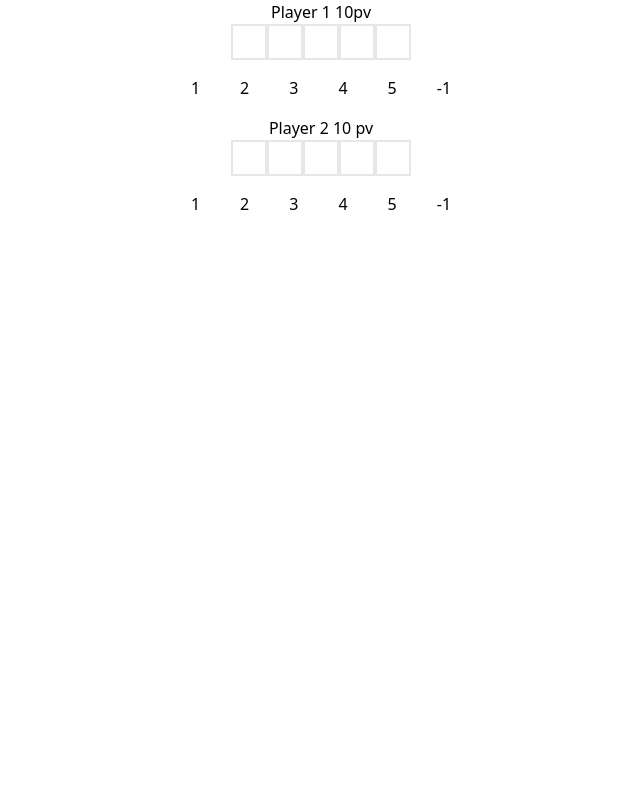
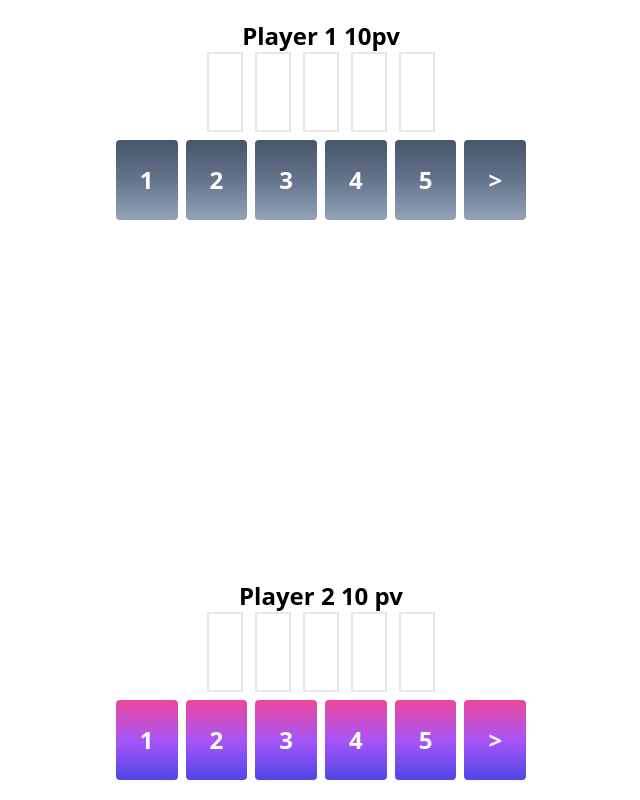
Before and after one commit to reifocS/raph-duel, a React (Vite) app: page / in a window 1280 px wide. Shown: the whole page, without its empty margins (319-959 px from the left). Built offline with nearby package versions, Linux system fonts and the light colour scheme.

Commit message:
animation

```diff
--- a/game.ts
+++ b/game.ts
@@ -31,12 +31,12 @@ export class AiPlayer extends Player {
     }
 }
 
-function evaluate(game: Game): number {
+function evaluate(game: Game, depth: number): number {
     if (game.player_one.pv <= 0) {
-        return Number.POSITIVE_INFINITY;
+        return 1000 + depth;
     }
     if (game.player_two.pv <= 0) {
-        return Number.NEGATIVE_INFINITY;
+        return -1000 - depth;
     }
     const maximizingPlayerScore = game.player_two.pv;
     const minimizingPlayerScore = game.player_one.pv;
@@ -45,7 +45,7 @@ function evaluate(game: Game): number {
 
 function minmax(game: Game, depth: number, isMaximizing: boolean): number {
     if (depth === 0 || game.check_end()) {
-        return evaluate(game);
+        return evaluate(game, depth);
     }
 
     if (isMaximizing) {
@@ -73,7 +73,7 @@ function minmax(game: Game, depth: number, isMaximizing: boolean): number {
     }
 }
 
-//Todo add alpha-beta pruning
+//Todo it does not work well because players are playing simultaneously, adapt it
 export class AiPlayerMinMax extends AiPlayer {
 
     constructor() {
@@ -157,7 +157,7 @@ export class Game {
                 this.player_one.pv -= card_two - card;
             }
         }
-        this.check_end();
+        this.done = this.check_end();
         this.turn(this.player_one, card, card_two);
         this.turn(this.player_two, card_two, card);
     }
@@ -174,3 +174,156 @@ export class Game {
         return false;
     }
 }
+
+
+const examplePayOff = [
+    [[0, 0], [-1, 1], [-2, 2], [-3, 3], [-4, 4], [0, 0]],
+    [[1, -1], [0, 0], [-1, 1], [-2, 2], [-3, 3], [0, 0]],
+    [[2, -2], [1, -1], [0, 0], [-1, 1], [-2, 2], [0, 0]],
+    [[3, -3], [2, -2], [1, -1], [0, 0], [-1, 1], [0, 0]],
+    [[4, -4], [3, -3], [2, -2], [1, -1], [0, 0], [0, 0]],
+    [[0, 0], [0, 0], [0, 0], [0, 0], [0, 0], [0, 0]]]
+
+type PayoffMatrix = number[][][];
+
+export function getPayOffMatrix(game: Game): PayoffMatrix {
+    // Set up the payoff matrix
+    const n = cards.length
+    const payoffMatrix = Array(n)
+        .fill(0)
+        .map(() =>
+            Array(n)
+                .fill(0)
+                .map(() => [0, 0])
+        );
+
+    // Compute payoffs for each combination of moves
+    for (let i = 0; i < n; i++) {
+        for (let j = 0; j < n; j++) {
+            // Copy the game state for the simulation
+            if (game.is_valid_play(cards[i], game.player_one) && game.is_valid_play(cards[j], game.player_two)) {
+                const simGame = game.deep_copy();
+                simGame.play(cards[i], cards[j]);
+
+                // Compute payoffs for each player based on the simulation
+                const playerOnePayoff = simGame.player_one.pv - simGame.player_two.pv;
+                const playerTwoPayoff = simGame.player_two.pv - simGame.player_one.pv;
+
+                // Update the payoff matrix
+                payoffMatrix[i][j] = [playerOnePayoff, playerTwoPayoff];
+            } else {
+                // Impossible move
+                payoffMatrix[i][j] = [Number.NEGATIVE_INFINITY, Number.NEGATIVE_INFINITY];
+
+            }
+
+        }
+    }
+
+    return payoffMatrix;
+
+
+}
+
+
+interface Node {
+    stats: {
+        wins: number;
+        visits: number;
+    };
+    children: Node[];
+    parent: Node | null;
+}
+
+
+function monte_carlo_tree_search(root: Node): Node {
+    let i = 100_000
+    while (i < 100_000) {
+        const leaf = traverse(root);
+        const simulation_result = rollout(leaf);
+        backpropagate(leaf, simulation_result);
+        ++i;
+    }
+
+    return best_child(root);
+}
+
+function traverse(node: Node): Node {
+    while (fully_expanded(node)) {
+        node = best_uct(node);
+    }
+
+    // in case no children are present / node is terminal
+    return pick_unvisited(node.children) || node;
+}
+
+function rollout(node: Node): number {
+    while (non_terminal(node)) {
+        node = rollout_policy(node);
+    }
+    return result(node);
+}
+
+function rollout_policy(node: Node): Node {
+    return pick_random(node.children);
+}
+
+function backpropagate(node: Node, result: number): void {
+    if (is_root(node)) return;
+    node.stats = update_stats(node, result);
+    backpropagate(node.parent!, result);
+}
+
+function best_child(node: Node): Node {
+    return node.children.reduce((a, b) => (a.stats.visits > b.stats.visits ? a : b));
+}
+
+function fully_expanded(node: Node): boolean {
+    return node.children.length === 0 || node.children.every((c) => c.stats.visits > 0);
+}
+
+function best_uct(node: Node): Node {
+    const ucts = node.children.map((c) => uct_value(node.stats.visits, c.stats.wins, c.stats.visits));
+    const max_uct = Math.max(...ucts);
+    return node.children[ucts.indexOf(max_uct)];
+}
+
+function uct_value(parent_visits: number, node_wins: number, node_visits: number): number {
+    const exploration = Math.sqrt(Math.log(parent_visits) / node_visits);
+    return node_wins / node_visits + 2 * exploration;
+}
+
+function non_terminal(node: Node): boolean {
+    return node.children.length > 0;
+}
+
+function pick_random(nodes: Node[]): Node {
+    const random_index = Math.floor(Math.random() * nodes.length);
+    return nodes[random_index];
+}
+
+function pick_unvisited(nodes: Node[]): Node | null {
+    const unvisited = nodes.filter((c) => c.stats.visits === 0);
+    return unvisited.length > 0 ? pick_random(unvisited) : null;
+}
+
+function is_root(node: Node): boolean {
+    return node.parent === null;
+}
+
+function update_stats(node: Node, result: number): { wins: number; visits: number } {
+    return {
+        wins: node.stats.wins + result,
+        visits: node.stats.visits + 1,
+    };
+}
+
+function resources_left(time: number, computational_power: number): boolean {
+    // implementation omitted
+    return true;
+}
+
+function result(node: Node): number {
+    // implementation omitted
+    return 0;
+}
--- a/package.json
+++ b/package.json
@@ -9,6 +9,8 @@
     "preview": "vite preview"
   },
   "dependencies": {
+    "@formkit/auto-animate": "^1.0.0-beta.6",
+    "framer-motion": "^9.0.4",
     "react": "^18.2.0",
     "react-dom": "^18.2.0"
   },
--- a/src/App.tsx
+++ b/src/App.tsx
@@ -1,71 +1,169 @@
-import { SyntheticEvent, useRef, useState } from "react";
-import { AiPlayer, Game } from "../game";
+import { useRef, useState } from "react";
+import { AiPlayer, getPayOffMatrix, Game } from "../game";
 import "./App.css";
+import Card from "./Card";
+// import { useAutoAnimate } from "@formkit/auto-animate/react";
+import { motion } from "framer-motion";
+
+function Board({
+  cards,
+  board,
+  interactive,
+  handlePlay,
+}: {
+  cards: number[];
+  board: number[][];
+  interactive: boolean;
+  handlePlay: (c: number) => void;
+}) {
+  //const [parent, enableAnimations] = useAutoAnimate(/* optional config */);
+
+  return (
+    <>
+      <div className="flex mb-2 gap-3">
+        {board.map((b, i) => (
+          <ul
+            className="border-2 border-solid p-4 flex gap-2 min-h-[80px]"
+            key={i}
+          >
+            {b.map((c) => (
+              <motion.li
+                layoutId={"board" + c + interactive}
+                className="border-2 p-2 bg-slate-600 text-white"
+                key={c}
+              >
+                {c}
+              </motion.li>
+            ))}
+          </ul>
+        ))}
+      </div>
+      <div className="flex gap-2 w-full items-center justify-center">
+        {cards.map((c) => (
+          <Card
+            key={c}
+            cardValue={c}
+            color={
+              interactive
+                ? "bg-gradient-to-t from-slate-400 via-slate-500 to-slate-600"
+                : "bg-gradient-to-t from-indigo-600 via-purple-500 to-pink-500"
+            }
+            isInteractive={interactive}
+            handlePlay={handlePlay}
+          ></Card>
+        ))}
+      </div>
+    </>
+  );
+}
+
+type GameInfo = {
+  player_one_card: number | null;
+  player_two_card: number | null;
+  winner: number | null;
+};
 
 function App() {
   const gameRef = useRef(new Game(true));
-  const [, forceUpdate] = useState(1);
-  const [error, setError] = useState("");
+  const [gameInfo, setGameInfo] = useState<GameInfo>({
+    player_one_card: null,
+    player_two_card: null,
+    winner: null,
+  });
+  const cancelRef = useRef(0);
 
   function handlePlay(cardPlayer: number) {
-    setError("");
     const game = gameRef.current;
+    clearTimeout(cancelRef.current);
     if (game.is_valid_play(+cardPlayer, game.player_one)) {
       const cardAi = (game.player_two as AiPlayer).choose_card(game);
+      console.log(getPayOffMatrix(game));
       game.play(+cardPlayer, cardAi);
-      forceUpdate((prev) => prev + 1);
-    } else {
-      setError("invalid move");
+      setGameInfo({
+        player_one_card: cardPlayer,
+        player_two_card: cardAi,
+        winner: game.done ? (game.player_one.pv <= 0 ? 2 : 1) : null,
+      });
+
+      /*cancelRef.current = setTimeout(() => {
+        setGameInfo((prev) => ({
+          ...prev,
+          player_one_card: null,
+          player_two_card: null,
+        }));
+      }, 2000);*/
     }
   }
 
   return (
-    <div className="App">
-      <p style={{ color: "red" }}>{error}</p>
-      <div className="flex flex-col items-center justify-center">
-        <p>Player 1 {gameRef.current.player_one.pv}pv</p>
-
-        <div className="grid grid-cols-5">
-          {gameRef.current.player_one.board.map((b, i) => (
-            <ul className="border-2 border-solid p-4" key={i}>
-              {b.map((c) => (
-                <li key={c}>{c}</li>
-              ))}
-            </ul>
-          ))}
-        </div>
-        <div className="flex gap-2 w-full items-center justify-center">
-          {gameRef.current.player_one.cards.map((c) => (
-            <div
-              className="p-4 cursor-pointer"
-              onClick={() => handlePlay(c)}
-              key={c}
-            >
-              {c}
-            </div>
-          ))}
-        </div>
-      </div>
-      <div className="flex flex-col items-center justify-center">
-        <p>Player 2 {gameRef.current.player_two.pv} pv</p>
-
-        <div className="grid grid-cols-5">
-          {gameRef.current.player_two.board.map((b, i) => (
-            <ul className="border-2 border-solid p-4" key={i}>
-              {b.map((c) => (
-                <li key={c}>{c}</li>
-              ))}
-            </ul>
-          ))}
-        </div>
-        <div className="flex gap-2 w-full items-center justify-center">
-          {gameRef.current.player_two.cards.map((c) => (
-            <div className="p-4" key={c}>
-              {c}
-            </div>
-          ))}
-        </div>
-      </div>
+    <div className="min-h-screen flex flex-col justify-between p-5">
+      {!gameRef.current.done ? (
+        <>
+          <div className="flex flex-col items-center justify-center">
+            <p className="font-extrabold text-2xl">
+              Player 1 {gameRef.current.player_one.pv}pv
+            </p>
+            <Board
+              cards={gameRef.current.player_one.cards}
+              board={gameRef.current.player_one.board}
+              interactive={true}
+              handlePlay={handlePlay}
+            />
+          </div>
+          <div className="flex flex-col gap-3 items-center">
+            <Card
+              key={gameInfo.player_one_card + "p1"}
+              cardValue={gameInfo.player_one_card}
+              color={
+                "bg-gradient-to-t from-slate-400 via-slate-500 to-slate-600"
+              }
+              isInteractive={false}
+              handlePlay={function (c: number): void {
+                return;
+              }}
+            ></Card>
+            <Card
+              key={gameInfo.player_two_card + "p2"}
+              cardValue={gameInfo.player_two_card}
+              color={
+                "bg-gradient-to-t from-indigo-600 via-purple-500 to-pink-500"
+              }
+              isInteractive={false}
+              handlePlay={function (c: number): void {
+                return;
+              }}
+            ></Card>
+          </div>
+          <div className="flex flex-col items-center justify-center">
+            <p className="font-extrabold text-2xl">
+              Player 2 {gameRef.current.player_two.pv} pv
+            </p>
+            <Board
+              cards={gameRef.current.player_two.cards}
+              board={gameRef.current.player_two.board}
+              interactive={false}
+              handlePlay={(c: number) => undefined}
+            />
+          </div>
+        </>
+      ) : (
+        <p className="text-2xl font-extrabold">
+          Winner is player {gameInfo.winner}
+          <button
+            onClick={() => {
+              gameRef.current = new Game(true);
+              setGameInfo({
+                player_one_card: null,
+                player_two_card: null,
+                winner: null,
+              });
+            }}
+            className="inline-flex text-white bg-indigo-500 border-0 py-2 px-6 focus:outline-none hover:bg-indigo-600 rounded text-lg"
+          >
+            Replay
+          </button>
+        </p>
+      )}
     </div>
   );
 }
--- /dev/null
+++ b/src/Card.tsx
@@ -0,0 +1,31 @@
+import { motion } from "framer-motion";
+
+type Props = {
+  cardValue: number | null;
+  color: string;
+  isInteractive: boolean;
+  handlePlay: (c: number) => void;
+};
+
+export default function Card({
+  cardValue,
+  color,
+  isInteractive,
+  handlePlay,
+}: Props) {
+  return (
+    <motion.div
+      layoutId={
+        cardValue?.toString() + "-" + color
+      }
+      onClick={() => {
+        handlePlay(cardValue!);
+      }}
+      className={`p-6 font-extrabold text-2xl rounded ${color} text-white ${
+        isInteractive ? "cursor-pointer" : ""
+      } ${cardValue === null ? "sr-only" : ""}`}
+    >
+      {cardValue == -1 ? ">" : cardValue}
+    </motion.div>
+  );
+}
```
Also changed, not shown: 1 other file (tests, documents, lock files or other folders).
